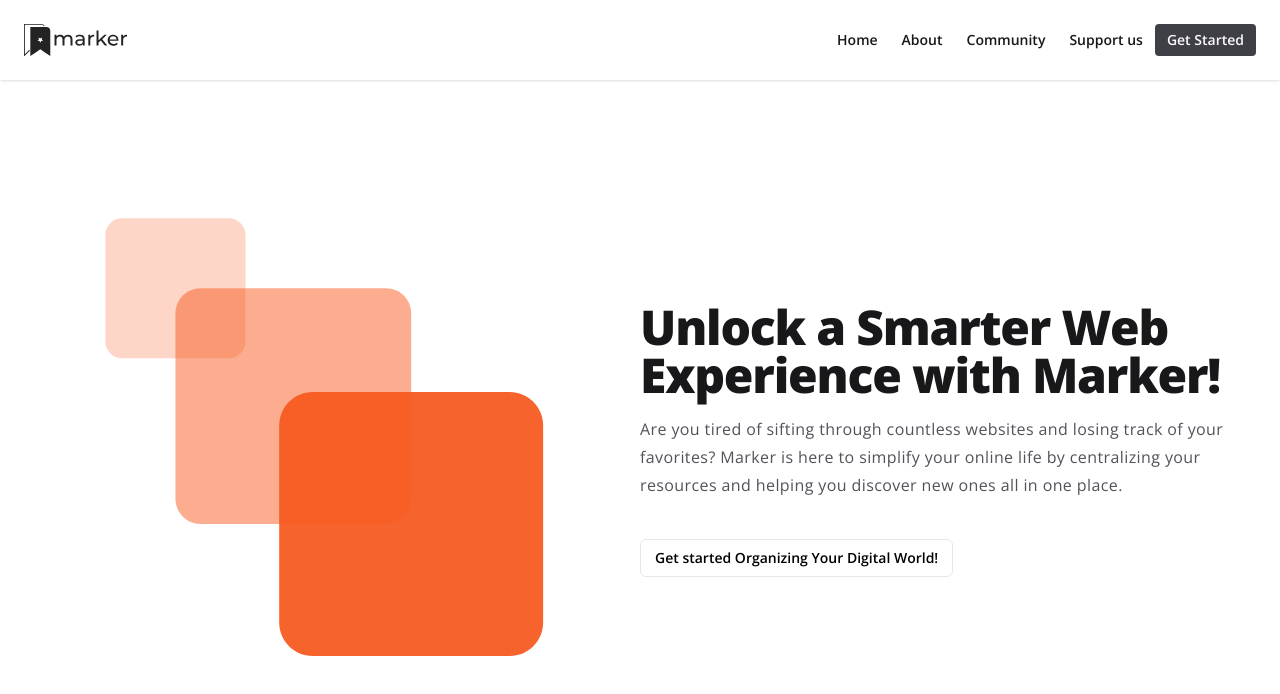
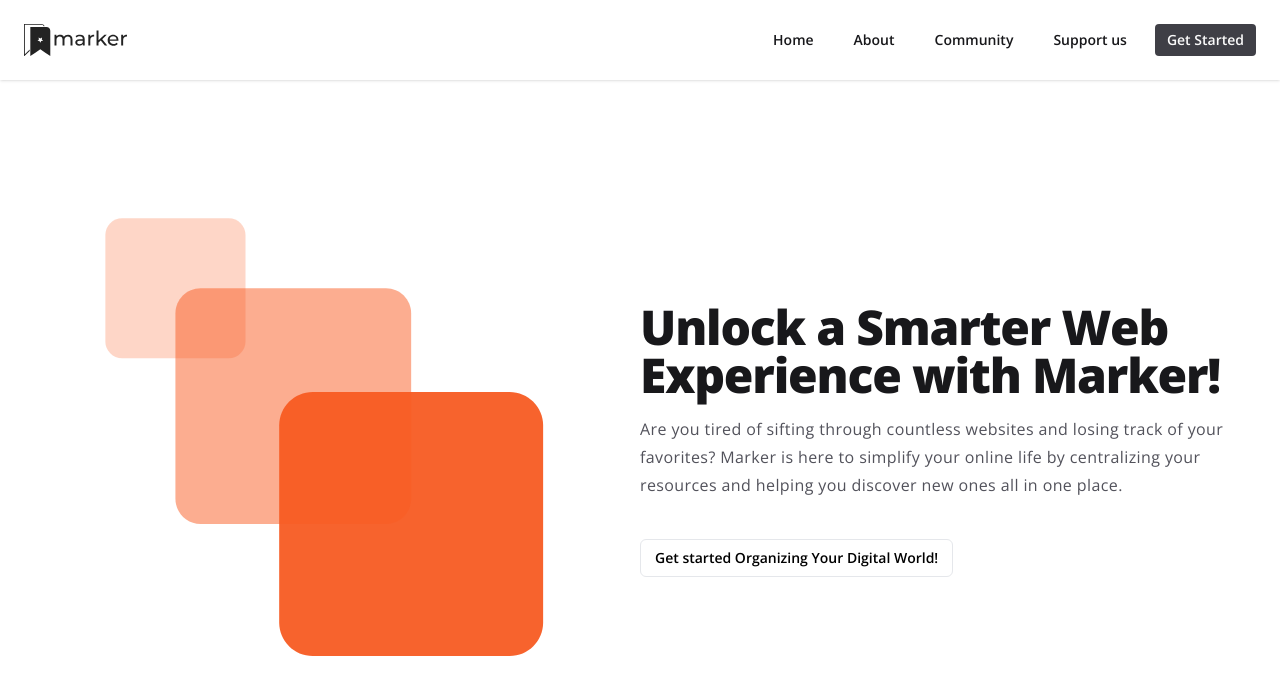
Before and after one commit to Justin-Bento/random-project, a React (Vite) app: page / in a window 1280 px wide. Shown: the top 694 px of the page. Built offline with nearby package versions, Linux system fonts and the light colour scheme; the HTML template or start-up script is replaced by a standard one.

Commit message:
added a gap of 1rem

```diff
--- a/src/components/MarketingNavbar.jsx
+++ b/src/components/MarketingNavbar.jsx
@@ -25,7 +25,7 @@ export default function MarketingNavbar() {
               <RiMenuLine className="w-4 h-4" />
             </div>
           </div>
-          <div className="hidden lg:flex  flex-col lg:flex-row lg:items-center lg:justify-end">
+          <div className="hidden lg:flex lg:gap-4  flex-col lg:flex-row lg:items-center lg:justify-end">
             {/*
               This section includes links to markers pages for the markering side of the application.
               People will usually visit this page first before going into the applicaiton.
```
